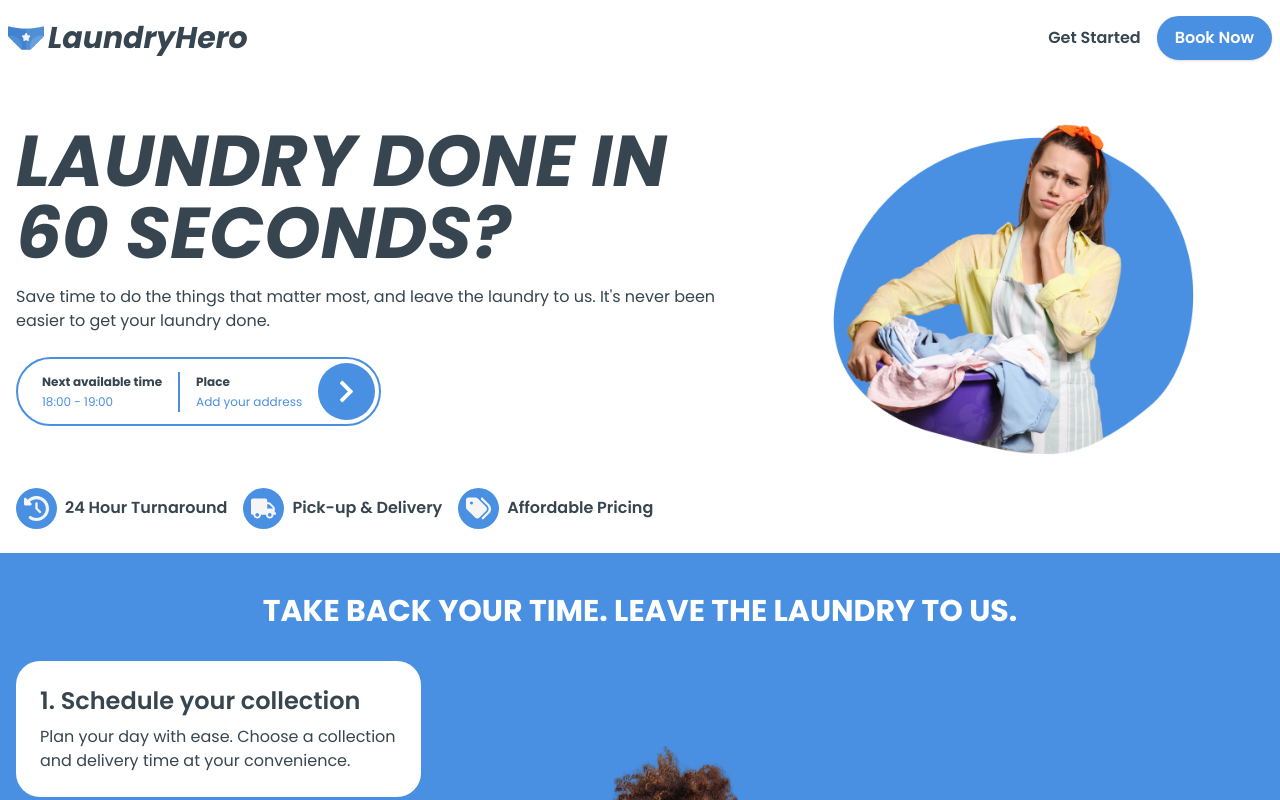
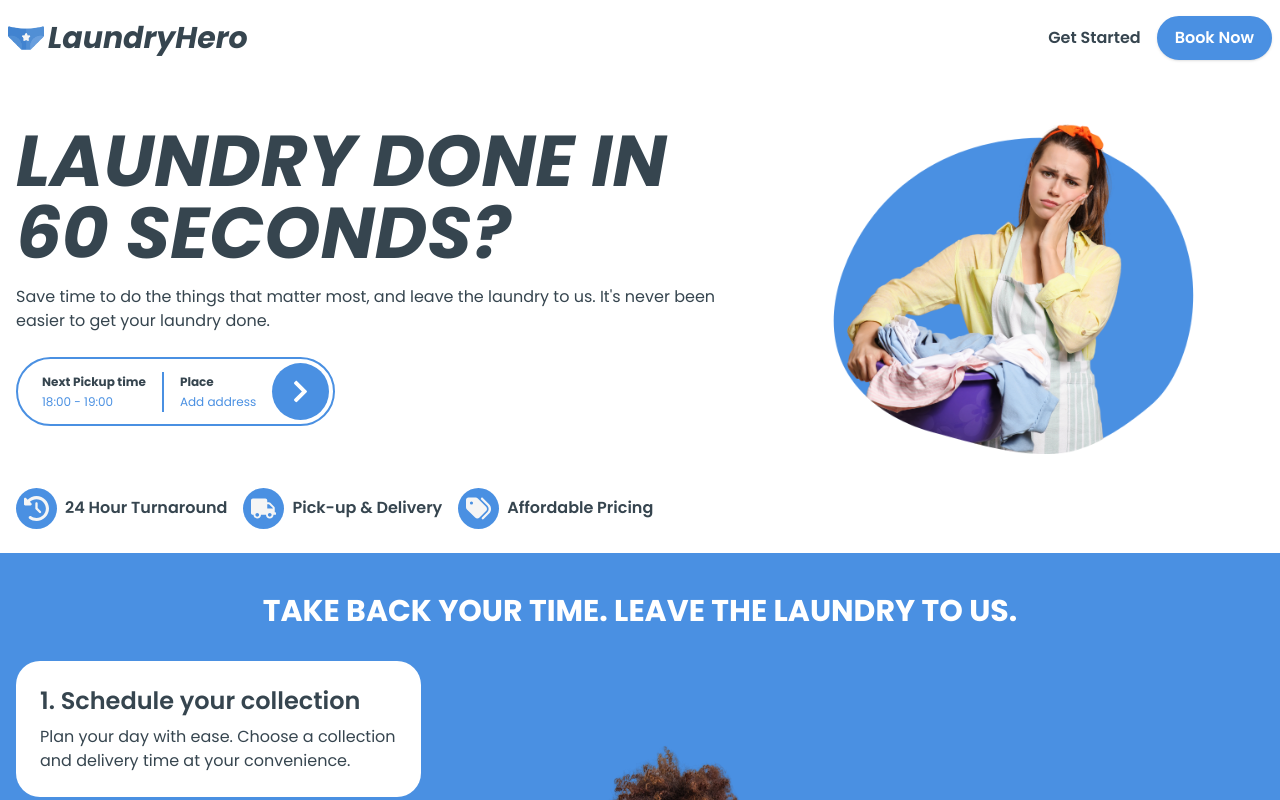
Before and after one commit to RicardoDS7/laundry-hero-landing-page, a Next.js app in the folder landing-page/: page / in a window 1280 px wide. Shown: the top 800 px of the page. Built offline with nearby package versions, Linux system fonts and the light colour scheme.

Commit message:
Update timeslot CTA

```diff
--- a/landing-page/app/components/TimeSlots.tsx
+++ b/landing-page/app/components/TimeSlots.tsx
@@ -53,7 +53,7 @@ const TimeSlots = () => {
       <Link className="text-sm" href="#">
           <div className='flex flex-row gap-4 border-2 border-nice-blue rounded-full py-1 pl-6 pr-1 items-center'>
             <div className='flex flex-col gap-1'>
-              <p className='font-bold text-xs'>Next available time</p>
+              <p className='font-bold text-xs'>Next Pickup time</p>
               <p className='text-xs text-nice-blue'>{nextTimeStart} - {nextTimeEnd}</p>
             </div>
 
@@ -61,7 +61,7 @@ const TimeSlots = () => {
 
             <div className='flex flex-col gap-1 border-nice-blue'>
               <p className='font-bold text-xs'>Place</p>
-              <p className='text-xs text-nice-blue'>Add your address</p>
+              <p className='text-xs text-nice-blue'>Add address</p>
             </div>
 
             <div className='flex flex-col gap-2 rounded-full bg-nice-blue items-center justify-center p-4'>
```
